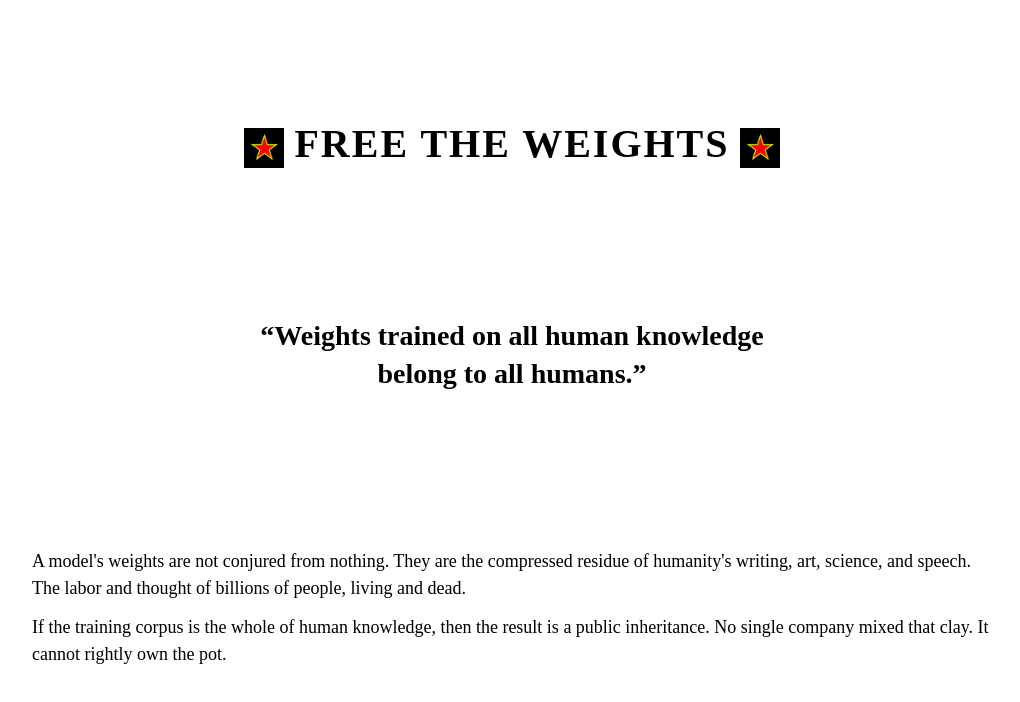
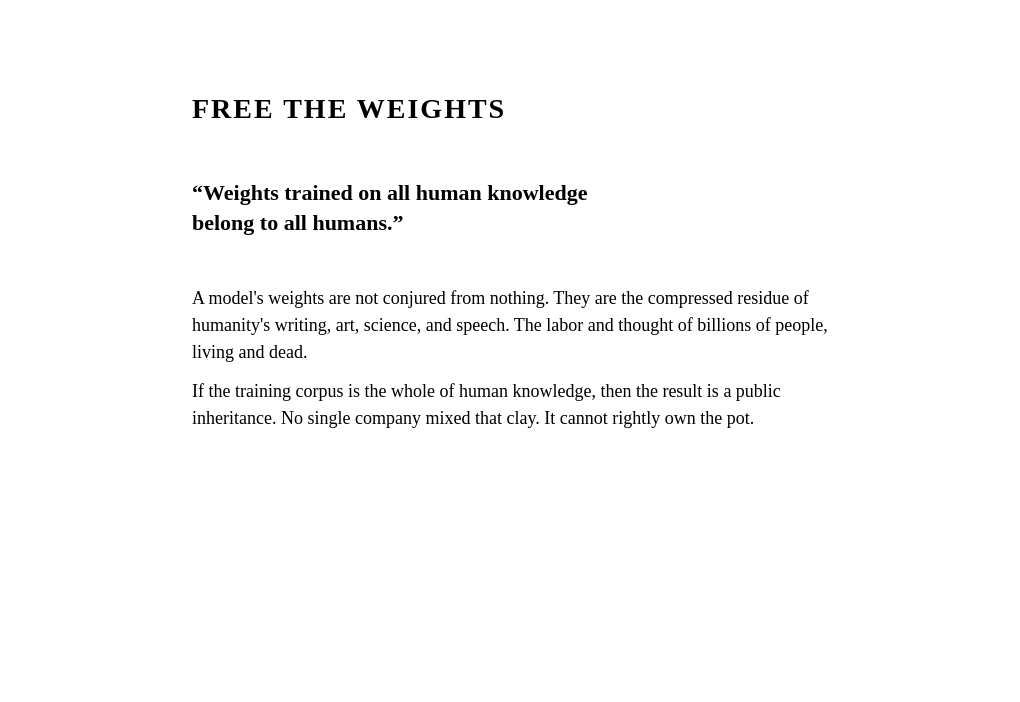
Before and after one commit to freetheweights/freetheweights, a plain HTML site: page index.html in a window 1280 px wide. Shown: the whole page, without its empty margins (128-1148 px from the left). Drawn offline with Linux system fonts and the light colour scheme.

Commit message:
simplify layout

```diff
--- a/index.html
+++ b/index.html
@@ -14,101 +14,38 @@
       font-family: "Times New Roman", Times, serif;
       font-size: 18px;
       line-height: 1.5;
-      margin: 0;
+      margin: 0 auto;
       padding: 24px 12px;
-      min-height: 100vh;
-      box-sizing: border-box;
-      display: flex;
-      align-items: center;
-      justify-content: center;
-    }
-
-    .page {
       max-width: 640px;
-      width: 100%;
-      margin: 0 auto;
-      text-align: center;
-      min-height: 88vh;
-      display: flex;
-      flex-direction: column;
-      justify-content: space-around;
-    }
-
-    .banner {
-      color: #000000;
-      padding: 18px 12px;
-      margin-bottom: 6px;
-    }
-
-    .banner img {
-      width: 40px;
-      height: 40px;
-      vertical-align: middle;
-      margin: 0 10px;
     }
 
     h1 {
-      font-size: 40px;
+      font-size: 28px;
       letter-spacing: 2px;
-      margin: 0;
+      margin: 64px 0 0 0;
       text-transform: uppercase;
     }
 
-    .subtitle {
-      color: #000000;
-      font-style: italic;
-      font-size: 20px;
-      margin: 10px 0 0 0;
-    }
-
-    hr {
-      border: none;
-      border-top: 2px solid #000000;
-      margin: 20px 0;
-    }
-
     .thesis {
-      font-size: 28px;
+      font-size: 22px;
       font-weight: bold;
-      color: #000000;
       line-height: 1.35;
-      margin: 24px 12px;
+      margin: 48px 0;
     }
 
     .creed {
-      text-align: left;
-      margin: 24px 0;
-      width: 75vw;
-      align-self: center;
+      margin: 48px 0;
     }
 
     .creed p {
       margin: 12px 0;
     }
-
-    a {
-      color: #000000;
-    }
-
-    .footer {
-      font-size: 14px;
-      color: #555555;
-      margin-top: 28px;
-    }
-
-    .footer .star {
-      width: 14px;
-      height: 14px;
-      vertical-align: middle;
-    }
   </style>
 </head>
 <body>
-  <div class="page">
 
-    <div class="banner">
-      <h1><img src="favicon/favicon-48.png" alt="star">Free The Weights<img src="favicon/favicon-48.png" alt="star"></h1>
-    </div>
+  <h1>Free The Weights</h1>
+
   <p class="thesis">
     &ldquo;Weights trained on all human knowledge<br>
     belong to all humans.&rdquo;
@@ -127,6 +64,5 @@
     </p>
   </div>
 
-  </div>
 </body>
 </html>
```
Lines whose indentation alone changed are shown as unchanged.
